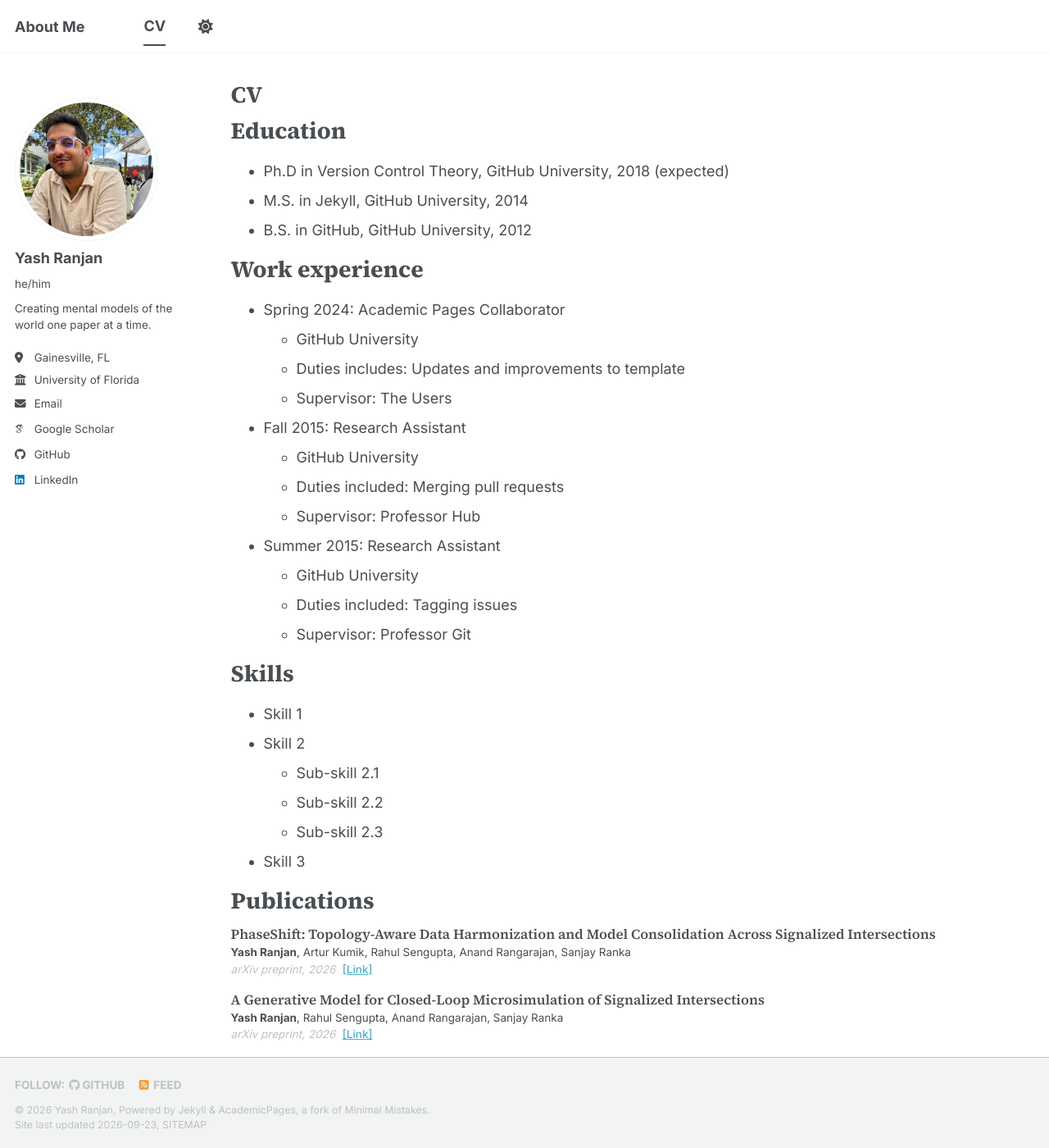
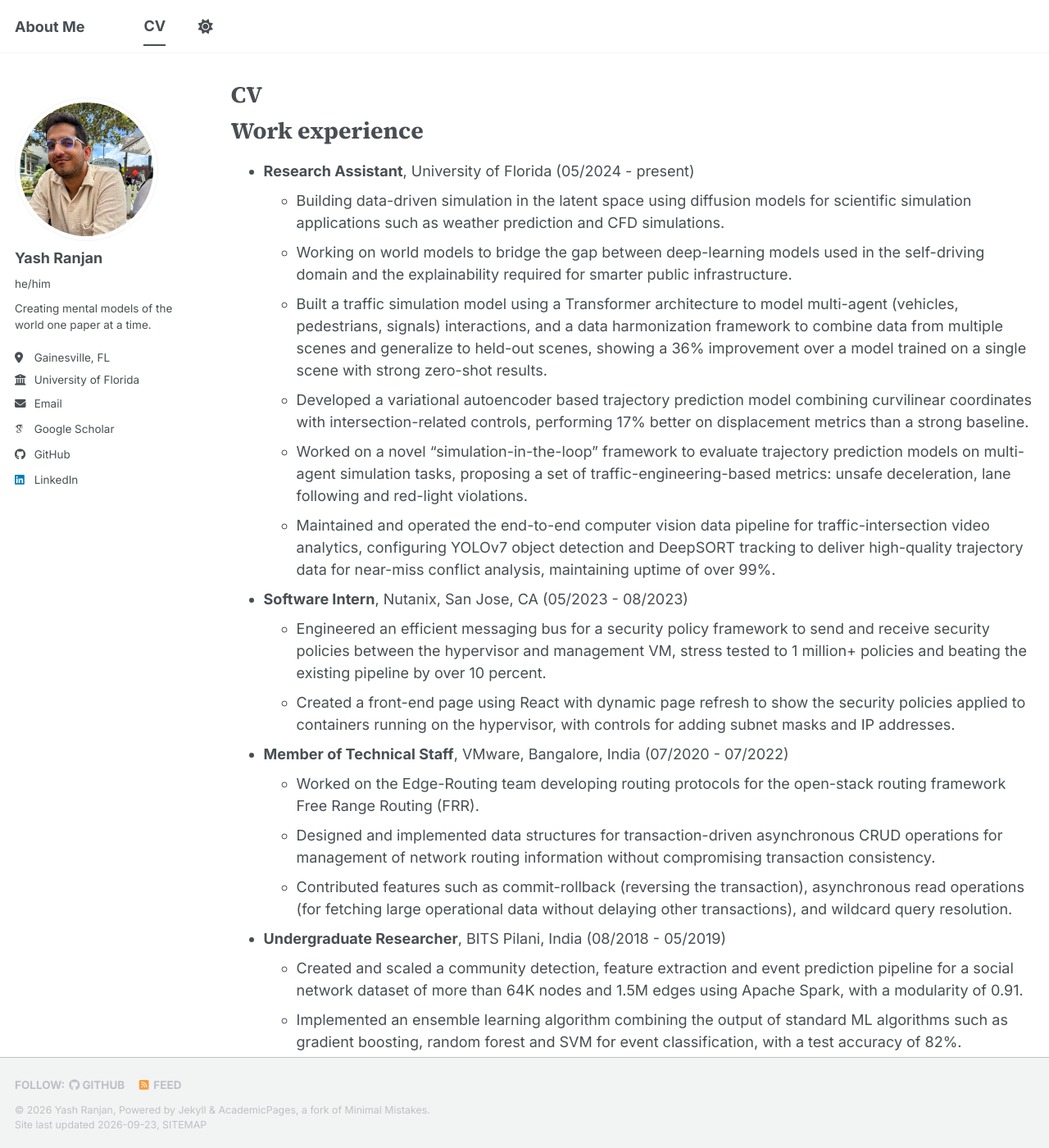
Before and after one commit to ranjanyash54/ranjanyash54.github.io, a Jekyll site: the page built from _pages/cv.md, in a window 1280 px wide and 1400 px high. Shown: the whole window at 82% size. Built offline with Jekyll 4.4.1, drawn with Linux system fonts in a browser that asks for light colours; some web fonts are replaced; a script bundle is joined from its source files by our own code; library files that are not in the unit come from our copies; some of the changed text lies outside the part shown.

Commit message:
Update CV.
Signed-off-by: Yash Ranjan <yashranjan@ufl.edu>

```diff
--- a/_pages/cv.md
+++ b/_pages/cv.md
@@ -9,54 +9,46 @@ redirect_from:
 
 {% include base_path %}
 
+Work experience
+======
+* **Research Assistant**, University of Florida (05/2024 - present)
+  * Building data-driven simulation in the latent space using diffusion models for scientific simulation applications such as weather prediction and CFD simulations.
+  * Working on world models to bridge the gap between deep-learning models used in the self-driving domain and the explainability required for smarter public infrastructure.
+  * Built a traffic simulation model using a Transformer architecture to model multi-agent (vehicles, pedestrians, signals) interactions, and a data harmonization framework to combine data from multiple scenes and generalize to held-out scenes, showing a 36% improvement over a model trained on a single scene with strong zero-shot results.
+  * Developed a variational autoencoder based trajectory prediction model combining curvilinear coordinates with intersection-related controls, performing 17% better on displacement metrics than a strong baseline.
+  * Worked on a novel "simulation-in-the-loop" framework to evaluate trajectory prediction models on multi-agent simulation tasks, proposing a set of traffic-engineering-based metrics: unsafe deceleration, lane following and red-light violations.
+  * Maintained and operated the end-to-end computer vision data pipeline for traffic-intersection video analytics, configuring YOLOv7 object detection and DeepSORT tracking to deliver high-quality trajectory data for near-miss conflict analysis, maintaining uptime of over 99%.
+
+* **Software Intern**, Nutanix, San Jose, CA (05/2023 - 08/2023)
+  * Engineered an efficient messaging bus for a security policy framework to send and receive security policies between the hypervisor and management VM, stress tested to 1 million+ policies and beating the existing pipeline by over 10 percent.
+  * Created a front-end page using React with dynamic page refresh to show the security policies applied to containers running on the hypervisor, with controls for adding subnet masks and IP addresses.
+
+* **Member of Technical Staff**, VMware, Bangalore, India (07/2020 - 07/2022)
+  * Worked on the Edge-Routing team developing routing protocols for the open-stack routing framework Free Range Routing (FRR).
+  * Designed and implemented data structures for transaction-driven asynchronous CRUD operations for management of network routing information without compromising transaction consistency.
+  * Contributed features such as commit-rollback (reversing the transaction), asynchronous read operations (for fetching large operational data without delaying other transactions), and wildcard query resolution.
+
+* **Undergraduate Researcher**, BITS Pilani, India (08/2018 - 05/2019)
+  * Created and scaled a community detection, feature extraction and event prediction pipeline for a social network dataset of more than 64K nodes and 1.5M edges using Apache Spark, with a modularity of 0.91.
+  * Implemented an ensemble learning algorithm combining the output of standard ML algorithms such as gradient boosting, random forest and SVM for event classification, with a test accuracy of 82%.
+
 Education
 ======
-* Ph.D in Version Control Theory, GitHub University, 2018 (expected)
-* M.S. in Jekyll, GitHub University, 2014
-* B.S. in GitHub, GitHub University, 2012
+* **University of Florida** (08/2022 - present)
+  * Ph.D., Computer Science
+  * M.Sc. (Hons.), Computer Science
+  * Thesis: *Probabilistic Modelling of Driving Behaviour at a Traffic Intersection*
+  * Advisors: Dr. Sanjay Ranka, Dr. Anand Rangarajan
 
-Work experience
+* **BITS Pilani, India** (08/2016 - 06/2020)
+  * B.E. (Hons.), Computer Science
+
+Technical expertise
 ======
-* Spring 2024: Academic Pages Collaborator
-  * GitHub University
-  * Duties includes: Updates and improvements to template
-  * Supervisor: The Users
-
-* Fall 2015: Research Assistant
-  * GitHub University
-  * Duties included: Merging pull requests
-  * Supervisor: Professor Hub
-
-* Summer 2015: Research Assistant
-  * GitHub University
-  * Duties included: Tagging issues
-  * Supervisor: Professor Git
-
-Skills
-======
-* Skill 1
-* Skill 2
-  * Sub-skill 2.1
-  * Sub-skill 2.2
-  * Sub-skill 2.3
-* Skill 3
+* **Languages:** Python, C, C++, GoLang, Java, JavaScript, Erlang
+* **Machine learning:** PyTorch, CUDA, cuDNN, Apache Spark, Hadoop, YOLOv7, DeepSORT
+* **Tools:** SUMO, CARLA, TensorBoard, Weights & Biases, Git, GitHub, Docker
 
 Publications
 ======
 {% include publication-list.html %}
-
-Talks
-======
-  <ul>{% for post in site.talks reversed %}
-    {% include archive-single-talk-cv.html  %}
-  {% endfor %}</ul>
-
-Teaching
-======
-  <ul>{% for post in site.teaching reversed %}
-    {% include archive-single-cv.html %}
-  {% endfor %}</ul>
-
-Service and leadership
-======
-* Currently signed in to 43 different slack teams
```
